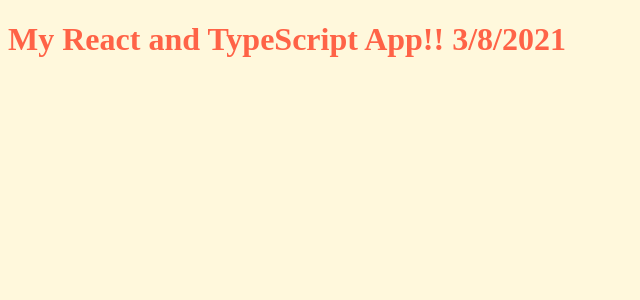
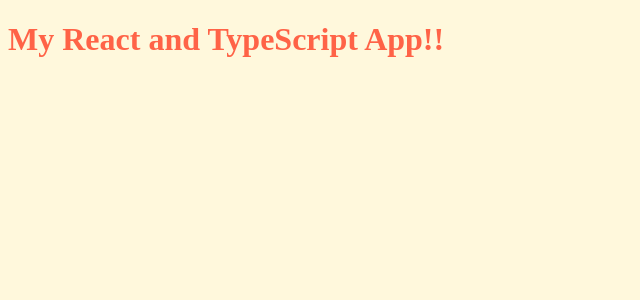
Before and after one commit to isanchez-aguilar/personal-page, a React app: page / in a window 1280 px wide. Shown: the top 300 px of the page, without its empty margins (0-640 px from the left). Built offline with nearby package versions, Linux system fonts and the light colour scheme.

Commit message:
Testing travis.

```diff
--- a/src/index.tsx
+++ b/src/index.tsx
@@ -5,8 +5,7 @@
 
 const App = () => (
   <h1 className={ styles.app }>
-    My React and TypeScript App!!{" "}
-    {new Date().toLocaleDateString()}
+    My React and TypeScript App!!
   </h1>
 );
 
```
Also changed, not shown: .travis.yml.
